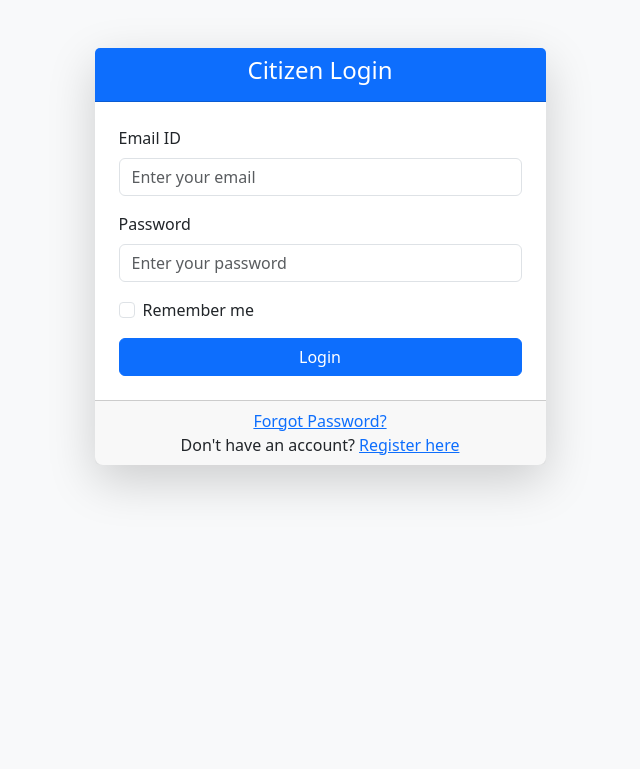
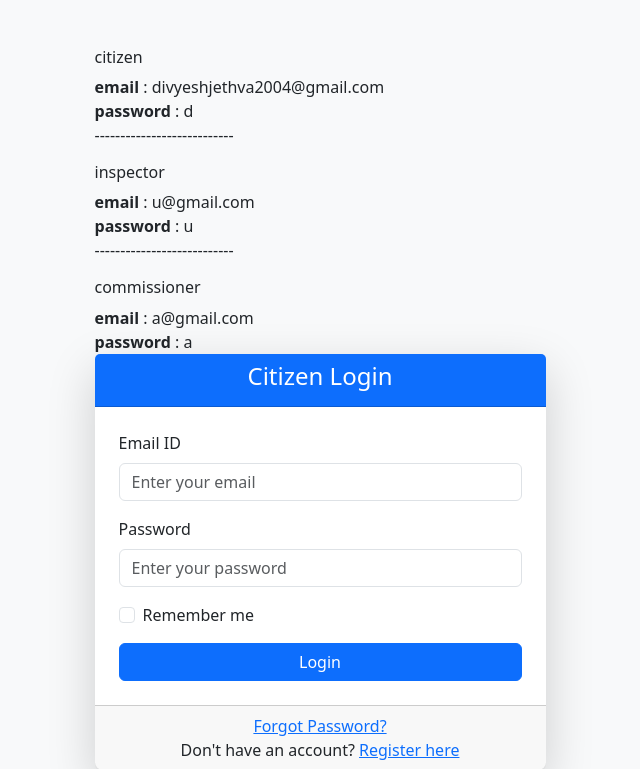
Before and after one commit to divyeshjethva/E-police-station, a Django app: page /login/ in a window 1280 px wide. Shown: the top 769 px of the page, without its empty margins (320-960 px from the left). Run offline with Django 5.2, Linux system fonts and the light colour scheme.

Commit message:
complate E-police station project

```diff
--- a/myapp/templates/citizen.html
+++ b/myapp/templates/citizen.html
@@ -35,7 +35,7 @@
         <div class="card text-white bg-primary mb-3 shadow-sm">
           <div class="card-body">
             <h5 class="card-title">Total Complaints</h5>
-            <h3>5</h3>
+            <h3>{{c}}</h3>
           </div>
         </div>
       </div>
@@ -43,7 +43,7 @@
         <div class="card text-white bg-warning mb-3 shadow-sm">
           <div class="card-body">
             <h5 class="card-title">Missing Person</h5>
-            <h3>3</h3>
+            <h3>{{m}}</h3>
           </div>
         </div>
       </div>
--- a/myapp/templates/login.html
+++ b/myapp/templates/login.html
@@ -14,9 +14,26 @@
     {{msg}}
   </div>
   {% endif %}
+
+
   <div class="container mt-5">
     <div class="row justify-content-center">
       <div class="col-md-5">
+
+          <div>
+            <h6>citizen</h6>
+            <b>email</b> : divyeshjethva2004@gmail.com <br>
+            <b>password</b> : d
+            <p>---------------------------</p>
+            <h6>inspector</h6>
+            <b>email</b> : u@gmail.com <br>
+            <b>password</b> : u
+            <p>---------------------------</p>
+            <h6>commissioner</h6>
+            <b>email</b> : a@gmail.com<br>
+            <b>password</b> : a
+          </div>
+
         <div class="card shadow-lg border-0 rounded-3">
           <div class="card-header bg-primary text-white text-center">
             <h4>Citizen Login</h4>
--- a/myapp/views.py
+++ b/myapp/views.py
@@ -7,12 +7,15 @@ def index(request):
         user = Citizen.objects.get(email=request.session['email'])
         if user.role == "citizen":
             complaint = Complaint.objects.filter(citizen=user)
+            c = len(complaint)
             missing = MissingPerson.objects.filter(citizen=user)
-            return render(request,'citizen.html',{'user':user,'complaint':complaint,"missing":missing})
+            m = len(missing)
+            return render(request,'citizen.html',{'user':user,'complaint':complaint,"missing":missing,'m':m,'c':c})
 
         elif user.role == "inspector":
             fir = Complaint.objects.filter(Inspector=user.name)
-            return render(request,'inspector.html',{'user':user,'fir':fir})
+            f = len(fir)
+            return render(request,'inspector.html',{'user':user,'fir':fir,'f':f})
 
         elif user.role == "commissioner":
             fir = Complaint.objects.all()
```
Also changed, not shown: myapp/templates/inspector.html (+3 -17 lines), db.sqlite3.
